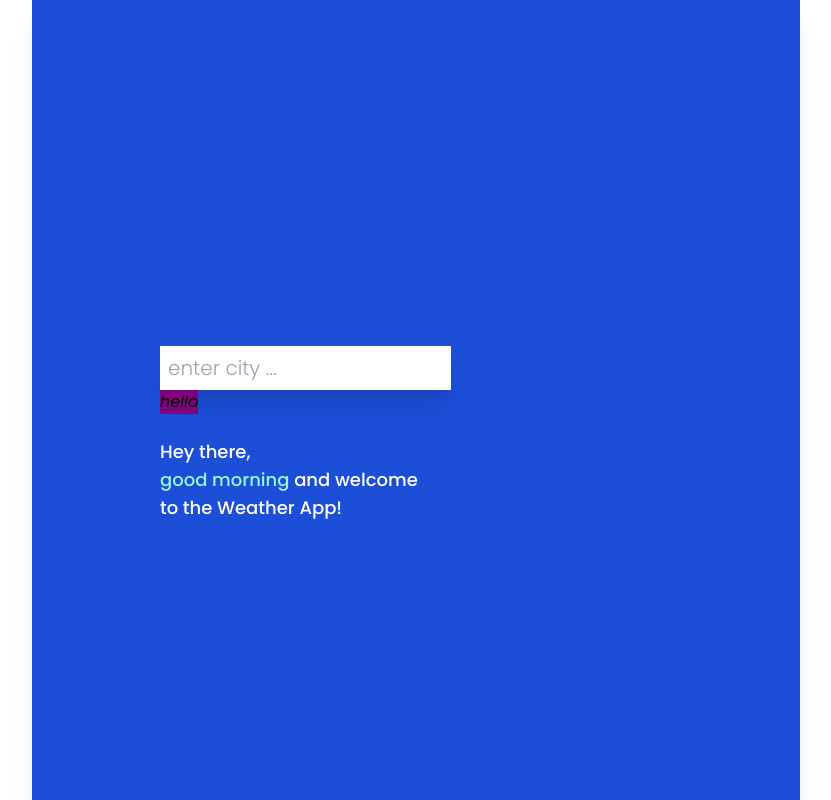
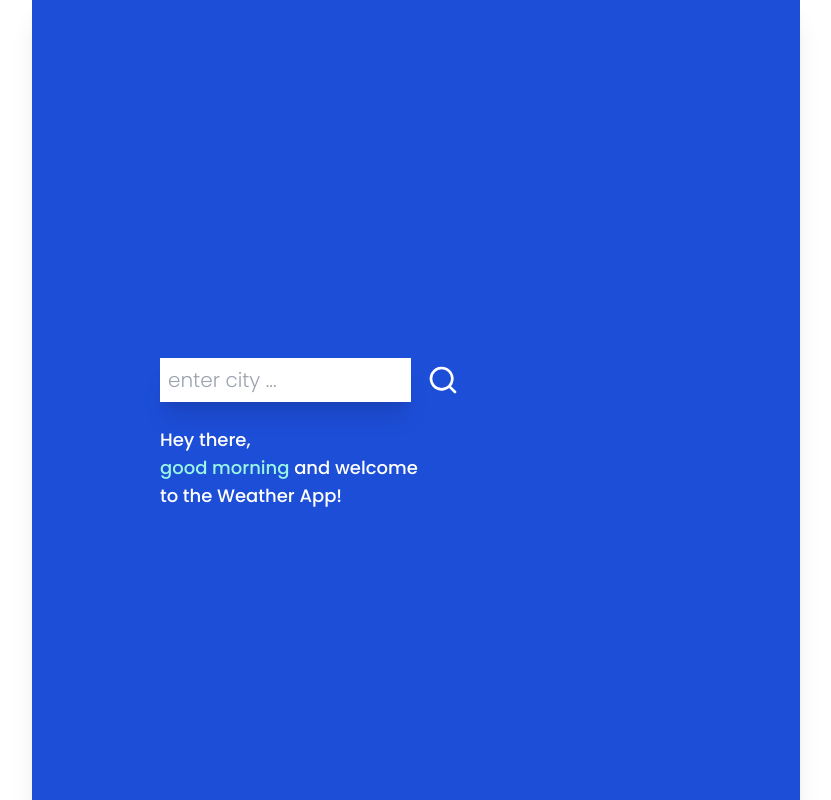
Before and after one commit to sylbaerchen/weather-app, a React (Create React App) app in the folder weather-app/: page / in a window 1280 px wide. Shown: the whole page, without its empty margins (224-1055 px from the left). Built offline with nearby package versions, Linux system fonts and the light colour scheme; no server answers.

Commit message:
💄 style btn

```diff
--- a/weather-app/src/components/Inputs.jsx
+++ b/weather-app/src/components/Inputs.jsx
@@ -1,6 +1,8 @@
 import React from 'react'
+import { UilSearch } from '@iconscout/react-unicons'
 
-function Inputs({onchangeHandler, value, onkeypress, handleSubmit}) {
+
+function Inputs({onchangeHandler, value,  handleSubmit}) {
 
   return (
     <div className='flex flex-row justify-center my-6'>
@@ -15,13 +17,12 @@ function Inputs({onchangeHandler, value, onkeypress, handleSubmit}) {
             name='search'
             value={value}
             onChange={onchangeHandler}
-            required
+            required />
+          <button type='submit'  id='basic-addon2' >
+            <UilSearch size={32} className='text-white'/>
+          </button>
+        </div>
 
-                        />
-        </div>
-        <button type='submit' id='basic-addon2' style={{backgroundColor: 'purple'}}>
-          <i>hello</i>
-        </button>
       </form>
       <div className='flex flex-row w-1/4 items-center justify-center'>
            {/*  <button name='metric' className='text-xl text-white font-light'>°C</button>
```
